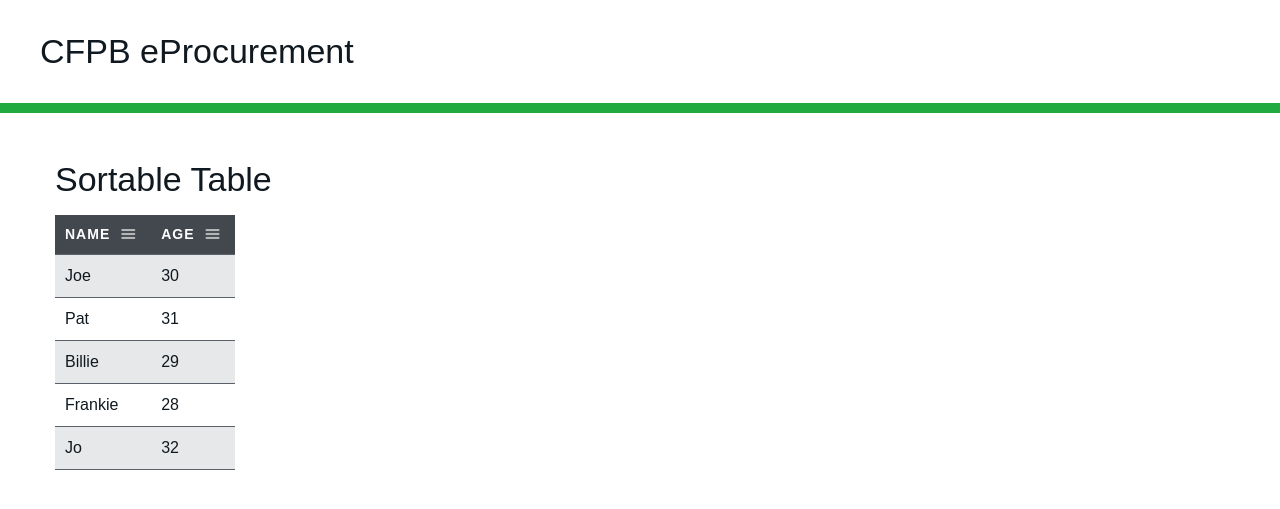
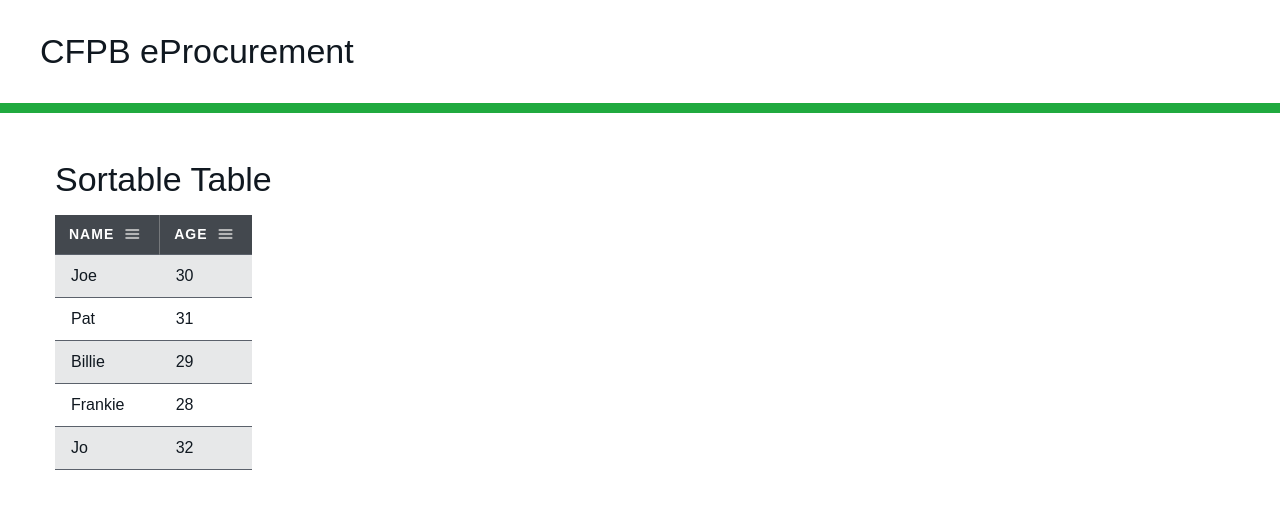
Before and after one commit to 18F/cfpb-eprocurement, a Jekyll site: the page built from components/index.html, in a window 1280 px wide. Shown: the top 509 px of the page. Built offline with Jekyll 4.4.1, drawn with Linux system fonts in a browser that asks for light colours.

Commit message:
sorted column styles, gold icons

```diff
--- a/_sass/components/_cfpb-popup-menu.scss
+++ b/_sass/components/_cfpb-popup-menu.scss
@@ -11,7 +11,7 @@
 
     // this is set if there's a value selected
     &[aria-selected=true] {
-      color: $green-60;
+      color: $gold;
     }
   }
 
--- a/_sass/components/_cfpb-sortable-table.scss
+++ b/_sass/components/_cfpb-sortable-table.scss
@@ -2,8 +2,16 @@
 
   td,
   th {
+    box-sizing: border-box;
     vertical-align: top;
+    padding-left: 1em;
+    padding-right: 1em;
   }
+
+  th + th {
+    border-left: 1px solid $gray-80;
+  }
+
 
   // all sortable headers get aria-sort
   [aria-sort] {
@@ -11,7 +19,7 @@
     white-space: nowrap;
 
     .sort-icon {
-      color: $gray-40;
+      color: $gray;
       display: none;
       pointer-events: none;
     }
@@ -30,7 +38,7 @@
   [aria-sort=ascending] .sort-ascending,
   [aria-sort=descending] .sort-descending {
     display: initial;
-    color: $green-60;
+    color: $gold;
   }
 
   // tiger striped body rows
@@ -38,11 +46,11 @@
     background: $gray-10;
   }
 
-  tbody tr > [data-sort] {
+  tbody tr > [data-sorted=true] {
     background: $gray-10;
   }
 
-  tbody tr:nth-child(odd) > [data-sort] {
+  tbody tr:nth-child(odd) > [data-sorted=true] {
     background: $gray-20;
   }
 
```
